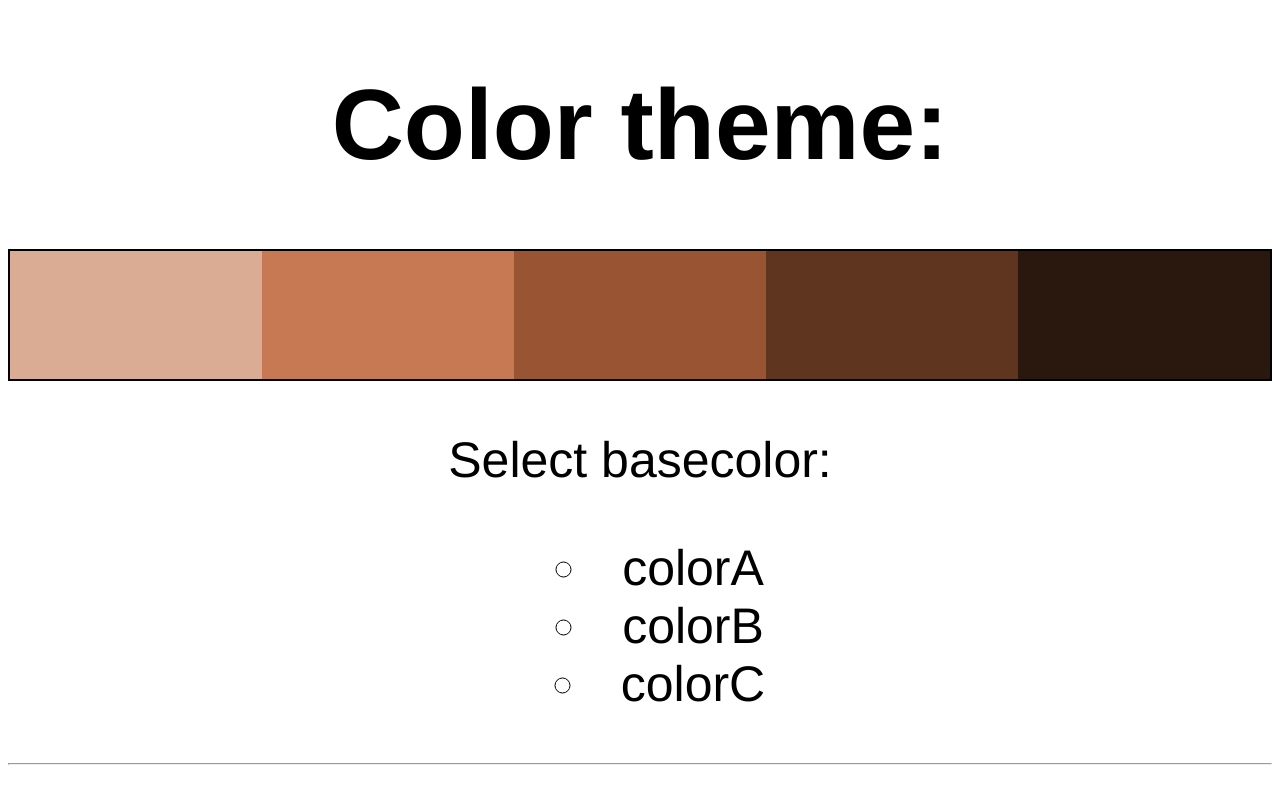
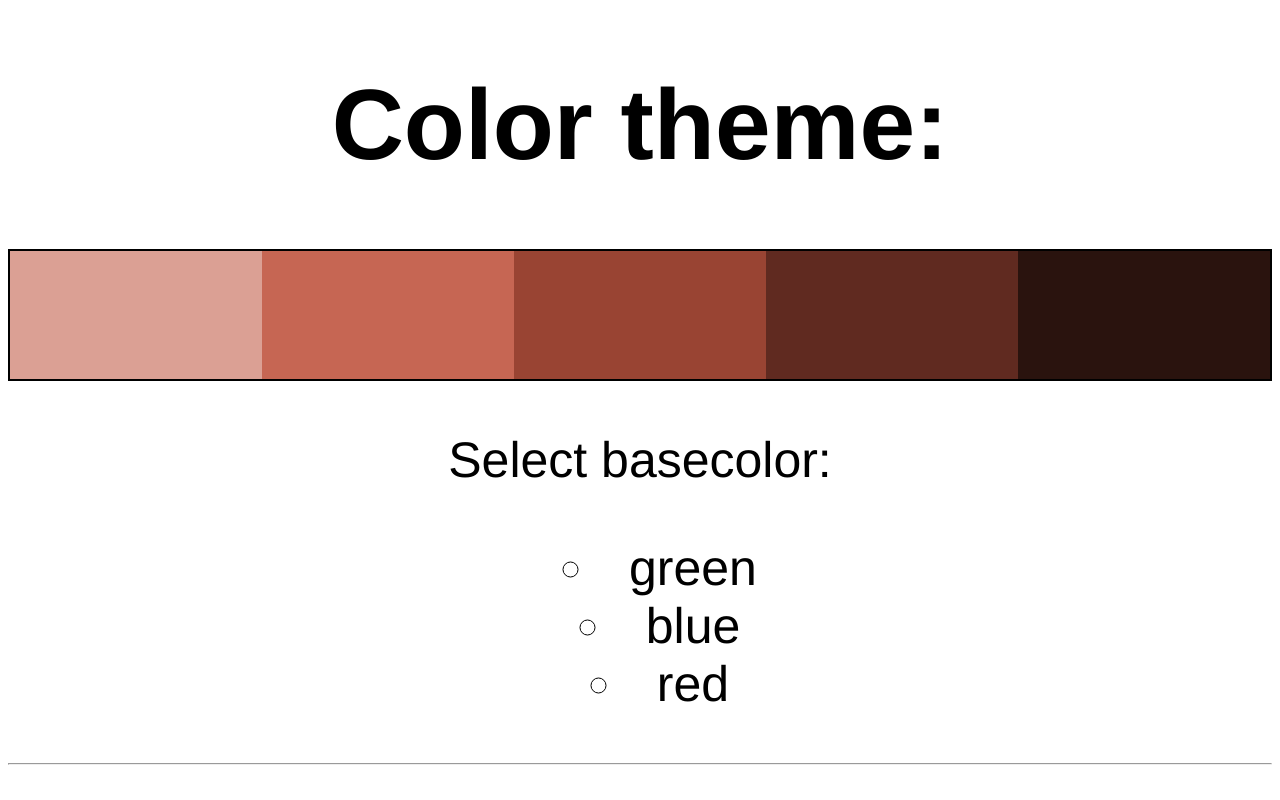
Before and after one commit to jofhatkea/js-kata, a plain HTML site: page w20thursday/materials/index.html in a window 1280 px wide. Shown: the top 800 px of the page. Drawn offline with Linux system fonts and the light colour scheme.

Commit message:
donedone

```diff
--- a/w20thursday/materials/index.html
+++ b/w20thursday/materials/index.html
@@ -20,9 +20,9 @@
     <p>Select basecolor:</p>
 
     <ul id="colorselector">
-        <li>colorA</li>
-        <li>colorB</li>
-        <li>colorC</li>
+        <li data-color="70">green</li>
+        <li data-color="40">blue</li>
+        <li red data-color="10">red</li>
         <!-- TODO: Add more colors - also, improve the names -->
     </ul>
 
--- a/w20thursday/materials/script.js
+++ b/w20thursday/materials/script.js
@@ -1,6 +1,14 @@
 "use strict";
 
 // listen for clicks on the color-selectors
+
+let container = document.querySelector("#colorselector");
+container.addEventListener("click", e=>{
+    //console.log(e.target)
+    const clickedLi = e.target;
+    console.log(clickedLi.dataset.color);
+    document.documentElement.style.setProperty("--basecolor", clickedLi.dataset.color);
+})
 
 // when one is clicked:
 
--- a/w20thursday/materials/styles.css
+++ b/w20thursday/materials/styles.css
@@ -1,12 +1,17 @@
 :root {
-    --basecolor: 20;
-    /* TODO: Make these color-names, that uses HSL with basecolor ...
-        --color-bright
-        --color-brighter
-        --color-mid
-        --color-darker
-        --color-dark
-    */
+    --basecolor: 10;
+  /* TODO: Make these color-names, that uses HSL with basecolor ... */
+  --color-brighter: hsl(50, 50%, var(--basecolor));
+  --color-mid: hsl(50, 50%, var(--basecolor));
+  --color-darker: hsl(50, 50%, var(--basecolor));
+  --color-dark: hsl(50, 50%, var(--basecolor));
+  --color-bright: hsl(50, 50%, var(--basecolor));
+
+}
+
+#colorselector li{
+    background-color: var(--color-bright);
+
 }
 
 body {
```
